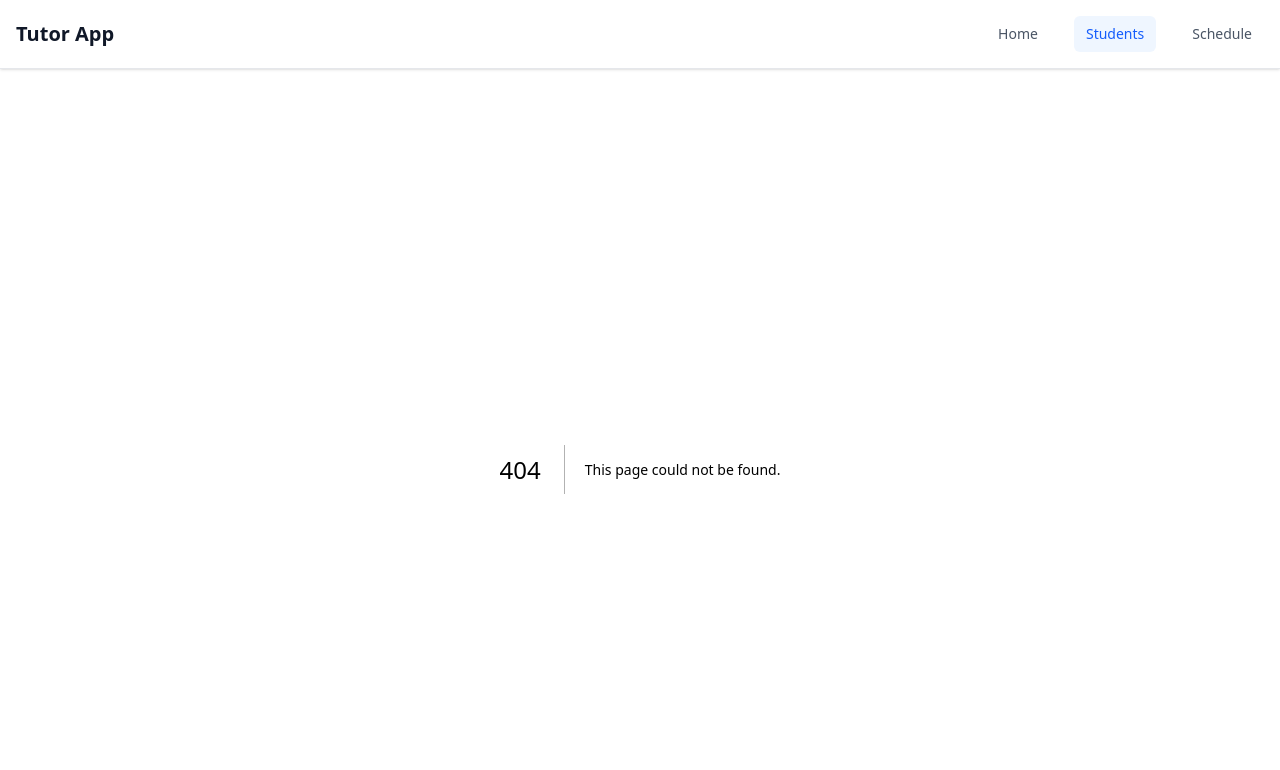
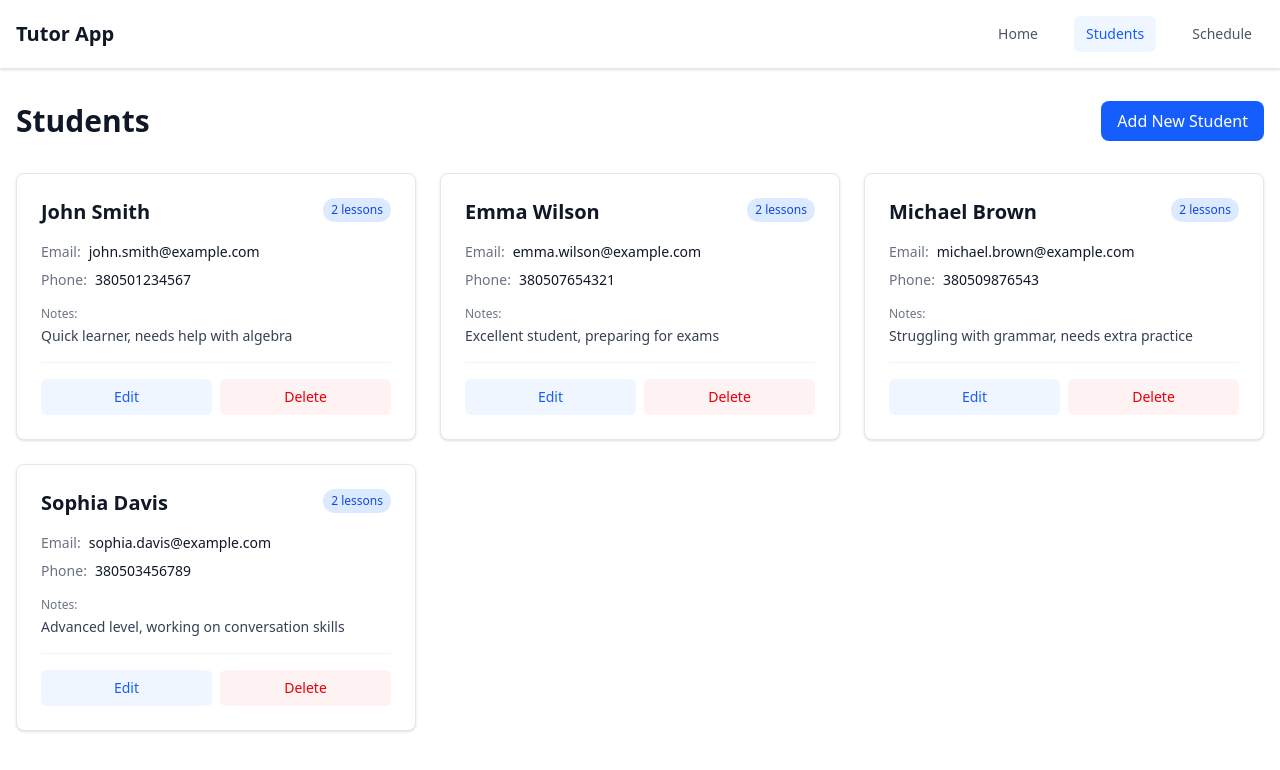
Before and after one commit to igor-romasiuk/tutor-app, a Next.js app: page /students in a window 1280 px wide. Before the commit this address had no page. Shown: the top 770 px of the page. Built offline with nearby package versions, Linux system fonts and the light colour scheme.

Commit message:
feat: add Students page with student cards

```diff
--- /dev/null
+++ b/app/components/StudentCard.tsx
@@ -0,0 +1,68 @@
+import type { Student } from '@/types/student'
+
+type StudentCardProps = {
+  student: Student
+  lessonsCount?: number
+  onEdit?: () => void
+  onDelete?: () => void
+}
+
+export default function StudentCard({ student, lessonsCount = 0, onEdit, onDelete }: StudentCardProps) {
+  const formatPhone = (phone: number) => {
+    const phoneStr = phone.toString()
+    if (phoneStr.length === 10) {
+      return `${phoneStr.slice(0, 3)} ${phoneStr.slice(3, 6)} ${phoneStr.slice(6, 9)} ${phoneStr.slice(9)}`
+    }
+    return phoneStr
+  }
+
+  const truncateNotes = (notes: string, maxLength: number = 80) => {
+    if (notes.length <= maxLength) return notes
+    return notes.slice(0, maxLength) + '...'
+  }
+
+  return (
+    <div className="bg-white rounded-lg border border-gray-200 p-6 shadow-sm hover:shadow-md transition-shadow">
+      <div className="flex items-start justify-between mb-4">
+        <h3 className="text-xl font-semibold text-gray-900">{student.name}</h3>
+        {lessonsCount > 0 && (
+          <span className="px-2 py-1 text-xs font-medium bg-blue-100 text-blue-700 rounded-full">
+            {lessonsCount} {lessonsCount === 1 ? 'lesson' : 'lessons'}
+          </span>
+        )}
+      </div>
+
+      <div className="space-y-2 mb-4">
+        <div className="flex items-center gap-2">
+          <span className="text-sm text-gray-500">Email:</span>
+          <span className="text-sm text-gray-900">{student.email}</span>
+        </div>
+        <div className="flex items-center gap-2">
+          <span className="text-sm text-gray-500">Phone:</span>
+          <span className="text-sm text-gray-900">{formatPhone(student.phone)}</span>
+        </div>
+        {student.notes && (
+          <div className="pt-2">
+            <p className="text-xs text-gray-500 mb-1">Notes:</p>
+            <p className="text-sm text-gray-700">{truncateNotes(student.notes)}</p>
+          </div>
+        )}
+      </div>
+
+      <div className="flex items-center gap-2 pt-4 border-t border-gray-100">
+        <button
+          onClick={onEdit}
+          className="flex-1 px-3 py-2 text-sm font-medium text-blue-600 bg-blue-50 rounded-md hover:bg-blue-100 transition-colors"
+        >
+          Edit
+        </button>
+        <button
+          onClick={onDelete}
+          className="flex-1 px-3 py-2 text-sm font-medium text-red-600 bg-red-50 rounded-md hover:bg-red-100 transition-colors"
+        >
+          Delete
+        </button>
+      </div>
+    </div>
+  )
+}
--- /dev/null
+++ b/app/students/page.tsx
@@ -0,0 +1,55 @@
+'use client'
+
+import { useSelector } from 'react-redux'
+import type { RootState } from '@/lib/store/store'
+import StudentCard from '@/components/StudentCard'
+
+export default function StudentsPage() {
+  const students = useSelector((state: RootState) => state.students.students)
+  const lessons = useSelector((state: RootState) => state.schedule.lessons)
+
+  const getLessonsCount = (studentId: string) => {
+    return lessons.filter(lesson => lesson.studentId === studentId).length
+  }
+
+  const handleEdit = (studentId: string) => {
+    console.log('Edit student:', studentId)
+  }
+
+  const handleDelete = (studentId: string) => {
+    console.log('Delete student:', studentId)
+  }
+
+  return (
+    <main className="container mx-auto px-4 py-8">
+      <div className="flex items-center justify-between mb-8">
+        <h1 className="text-3xl font-bold text-gray-900">Students</h1>
+        <button className="px-4 py-2 bg-blue-600 text-white rounded-lg font-medium hover:bg-blue-700 transition-colors">
+          Add New Student
+        </button>
+      </div>
+
+      {students.length === 0 ? (
+        <div className="bg-white rounded-lg border border-gray-200 p-12 text-center shadow-sm">
+          <p className="text-lg text-gray-500 mb-4">No students yet</p>
+          <p className="text-sm text-gray-400 mb-6">Get started by adding your first student</p>
+          <button className="px-4 py-2 bg-blue-600 text-white rounded-lg font-medium hover:bg-blue-700 transition-colors">
+            Add First Student
+          </button>
+        </div>
+      ) : (
+        <div className="grid grid-cols-1 md:grid-cols-2 lg:grid-cols-3 gap-6">
+          {students.map((student) => (
+            <StudentCard
+              key={student.id}
+              student={student}
+              lessonsCount={getLessonsCount(student.id)}
+              onEdit={() => handleEdit(student.id)}
+              onDelete={() => handleDelete(student.id)}
+            />
+          ))}
+        </div>
+      )}
+    </main>
+  )
+}
```
